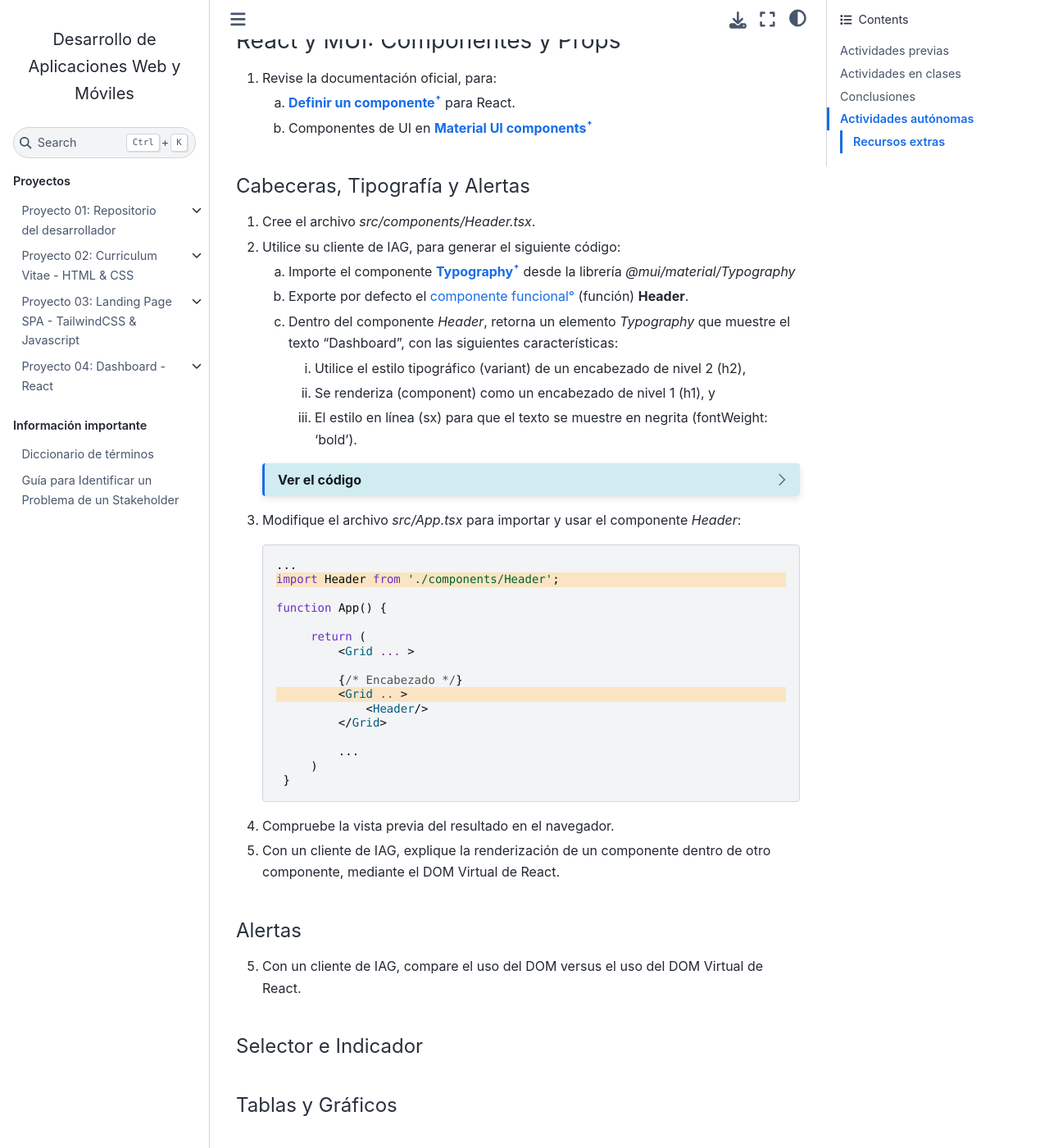
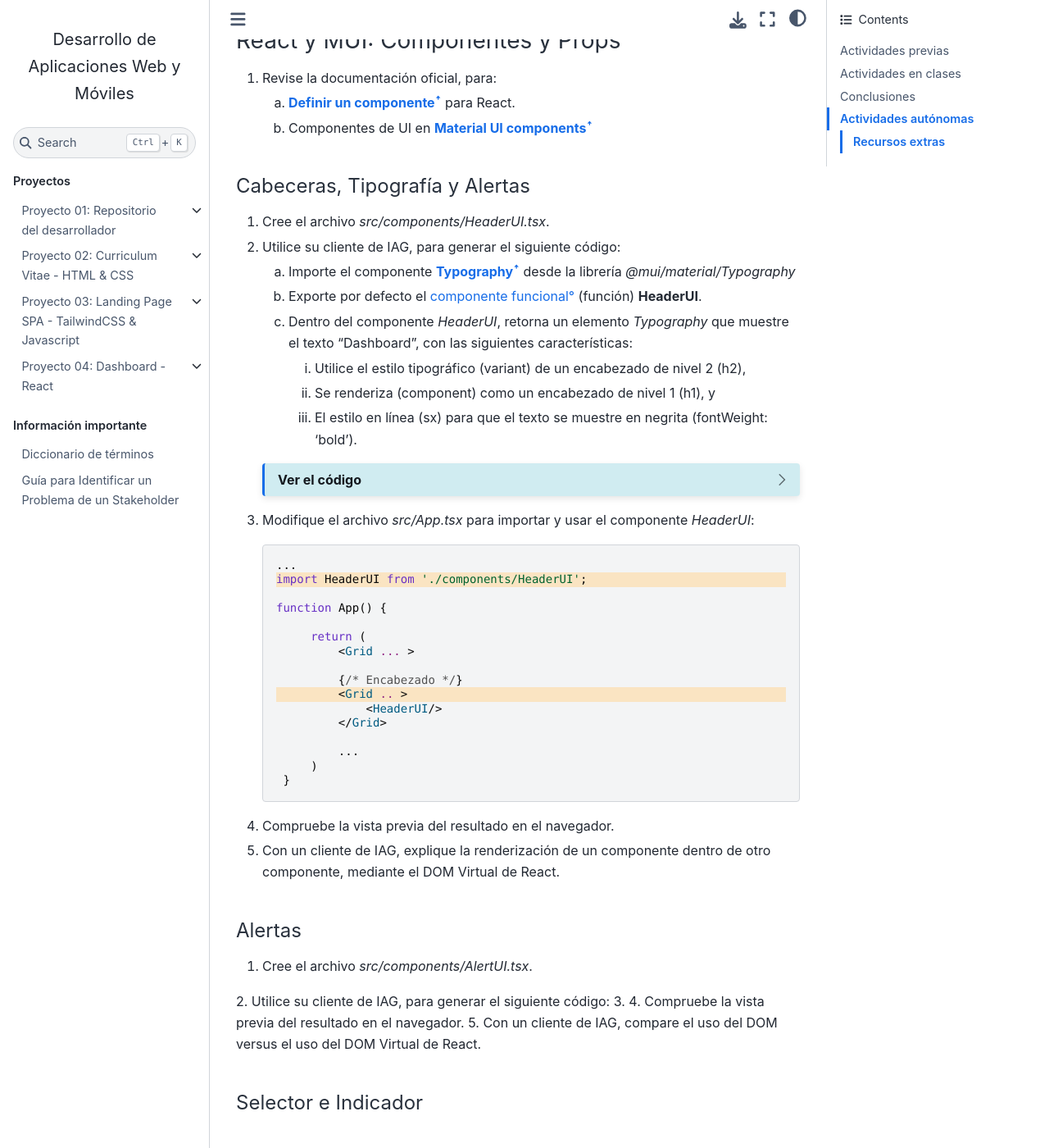
Before and after one commit to DAWMFIEC/DAWM-AI, a Sphinx documentation site: the page built from docs/source/guias/guia13.rst, in a window 1280 px wide and 1400 px high, scrolled down 769 px. Shown: the whole window at 82% size. Built offline with Sphinx 7.4.7 and the Sphinx Book theme 1.1.4, drawn with Linux system fonts in a browser that asks for light colours; comment, search, counter and statistics services are not loaded.

Commit message:
all UI components

```diff
--- a/docs/source/guias/guia13.rst
+++ b/docs/source/guias/guia13.rst
@@ -41,12 +41,12 @@ React y MUI: Componentes y Props
 Cabeceras, Tipografía y Alertas
 ^^^^^^^^^^^^^^^^^^^^^^^^^^^^^^^
 
-1. Cree el archivo `src/components/Header.tsx`.
+1. Cree el archivo `src/components/HeaderUI.tsx`.
 2. Utilice su cliente de IAG, para generar el siguiente código:
 
-   a) Importe el componente `Typography <https://mui.com/joy-ui/react-typography/>`_ desde la librería `@mui/material/Typography`
-   b) Exporte por defecto el :term:`componente funcional` (función) **Header**.
-   c) Dentro del componente `Header`, retorna un elemento `Typography` que muestre el texto "Dashboard", con las siguientes características:
+   a) Importe el componente `Typography <https://mui.com/material-ui/react-typography/>`_ desde la librería `@mui/material/Typography`
+   b) Exporte por defecto el :term:`componente funcional` (función) **HeaderUI**.
+   c) Dentro del componente `HeaderUI`, retorna un elemento `Typography` que muestre el texto "Dashboard", con las siguientes características:
 
       (i) Utilice el estilo tipográfico (variant) de un encabezado de nivel 2 (h2),
       (ii) Se renderiza (component) como un encabezado de nivel 1 (h1), y
@@ -60,7 +60,7 @@ Cabeceras, Tipografía y Alertas
 
             import Typography from '@mui/material/Typography';
 
-            export default function Header() {
+            export default function HeaderUI() {
                 return (
                     <Typography
                         variant="h2"
@@ -71,13 +71,13 @@ Cabeceras, Tipografía y Alertas
                 )
             }
 
-3. Modifique el archivo `src/App.tsx` para importar y usar el componente `Header`:
+3. Modifique el archivo `src/App.tsx` para importar y usar el componente `HeaderUI`:
 
    .. code-block:: tsx
        :emphasize-lines: 2,10
 
        ...
-       import Header from './components/Header';
+       import HeaderUI from './components/HeaderUI';
 
        function App() {
 
@@ -86,7 +86,7 @@ Cabeceras, Tipografía y Alertas
 
                 {/* Encabezado */}
                 <Grid .. >
-                    <Header/>
+                    <HeaderUI/>
                 </Grid>
 
                 ...
@@ -99,6 +99,10 @@ Cabeceras, Tipografía y Alertas
 Alertas
 ^^^^^^^
 
+1. Cree el archivo `src/components/AlertUI.tsx`.
+2. Utilice su cliente de IAG, para generar el siguiente código:
+3.
+4. Compruebe la vista previa del resultado en el navegador.
 5. Con un cliente de IAG, compare el uso del DOM versus el uso del DOM Virtual de React.
 
 Selector e Indicador
```
